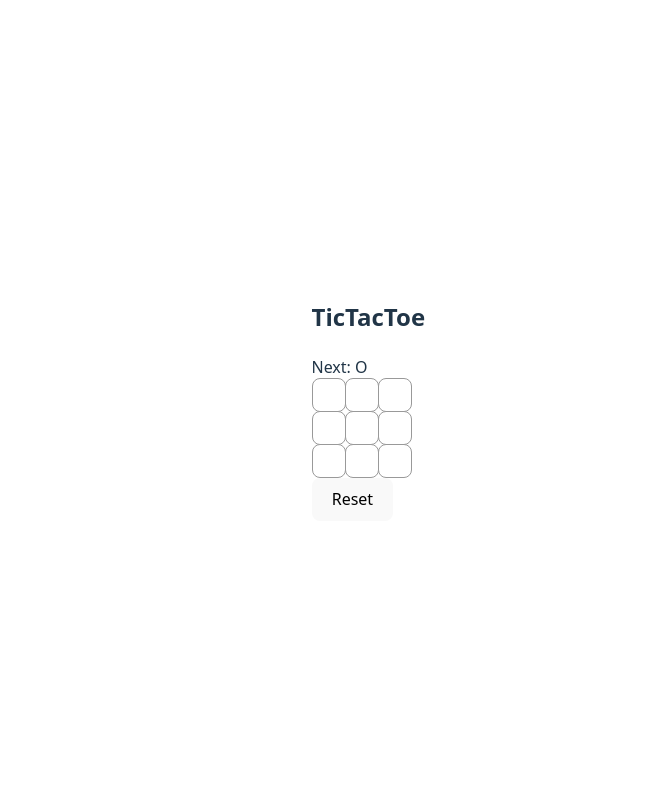
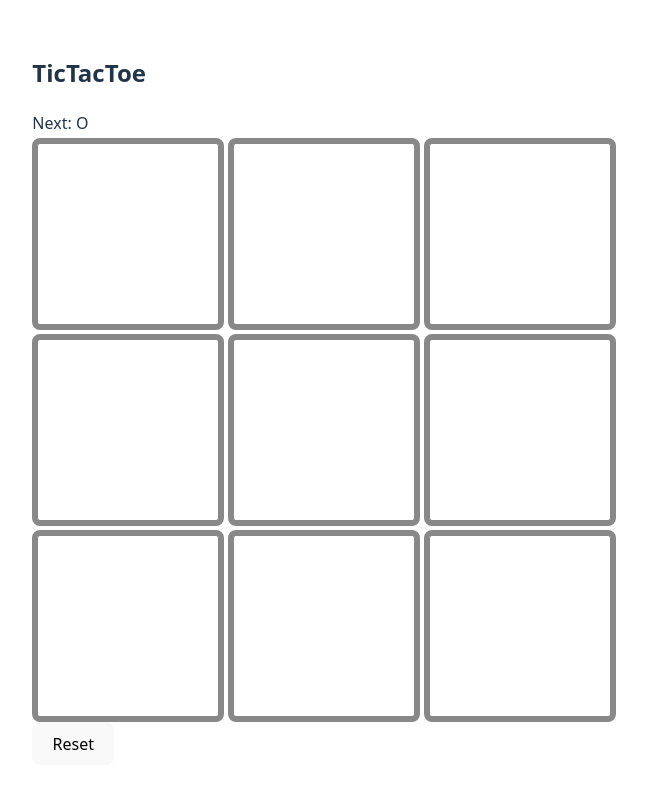
Before and after one commit to xayon40-12/ReactTicTacToe, a React (Vite) app: page / in a window 1280 px wide. Shown: the top 788 px of the page, without its empty margins (249-896 px from the left). Built offline with nearby package versions, Linux system fonts and the light colour scheme.

Commit message:
better units and dark mode

```diff
--- a/src/App.css
+++ b/src/App.css
@@ -7,17 +7,22 @@
 
 .square {
   background: #fff;
-  border: 1px solid #999;
+  border: 0.5vw solid #888;
   float: left;
-  font-size: 24px;
+  font-size: 8vw;
   font-weight: bold;
-  line-height: 34px;
-  height: 34px;
-  margin-right: -1px;
-  margin-top: -1px;
+  height: 15vw;
+  width: 15vw;
+  margin-right: 0.3vw;
+  margin-top: 0.3vw;
   padding: 0;
   text-align: center;
-  width: 34px;
+}
+
+@media (prefers-color-scheme: dark) {
+  .square {
+    background: #222;
+  }
 }
 
 .board-row:after {
--- a/src/App.tsx
+++ b/src/App.tsx
@@ -35,13 +35,13 @@ export default function TicTacToe(): JSX.Element {
   }
   const message = done ? "Victory: " + done : "Next: " + current;
 
-  const [history, setHistory] = useState<[number, string][]>([]);
+  const [history, setHistory] = useState<string[]>([]);
   function nextState(x: number, y: number): () => void {
     const [state, setState] = boardStates[x+3*y];
     return () => {
       if(!done && state === "") {
         setState(current);
-        history.push([0, current + " at (" + x + ", " + y + ")"]);
+        history.push(current + " at (" + x + ", " + y + ")");
         setHistory(history);
         setCurrent(current === "X" ? "O" : "X");
       }
@@ -64,7 +64,8 @@ export default function TicTacToe(): JSX.Element {
       <button onClick={reset}>Reset</button>
     </div>
     <div className="game-info">
-      <ul>{history.map(([i, action]) => <li key={i}>{action}</li>)}</ul>
+      <div style={{width: "12ch"}}></div>
+      <ol>{history.map(h => <li>{h}</li>)}</ol>
     </div>
     </div>
   </>);
```
